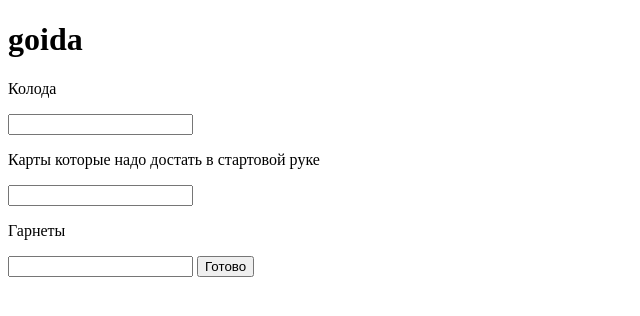
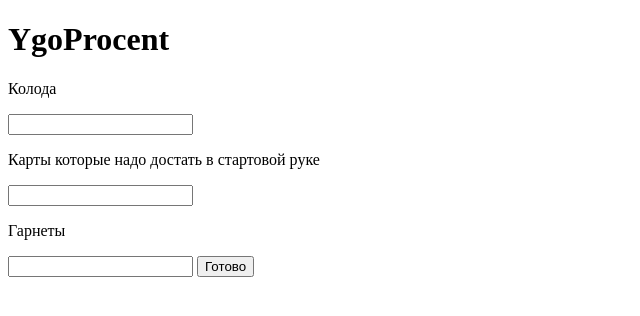
Before and after one commit to Egitva/YgoProcent, a plain HTML site: page index.html in a window 1280 px wide. Shown: the whole page, without its empty margins (0-640 px from the left). Drawn offline with Linux system fonts and the light colour scheme.

Commit message:
Update index.html

```diff
--- a/index.html
+++ b/index.html
@@ -3,7 +3,7 @@
     <head>
     </head>
     <header>
-        <h1>goida</h1>
+        <h1>YgoProcent</h1>
     </header>
     <body>
         <p>Колода</p>
@@ -20,4 +20,5 @@
     </body>
     <footer>
     </footer>
+
 </html>
```
